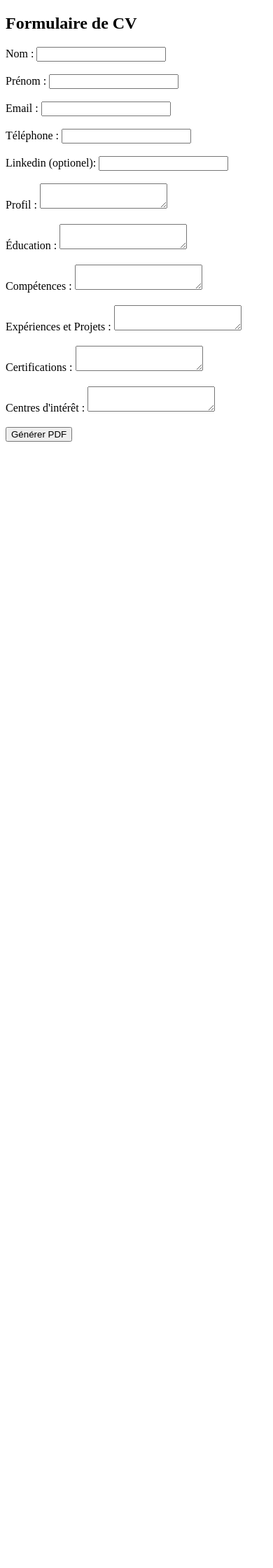
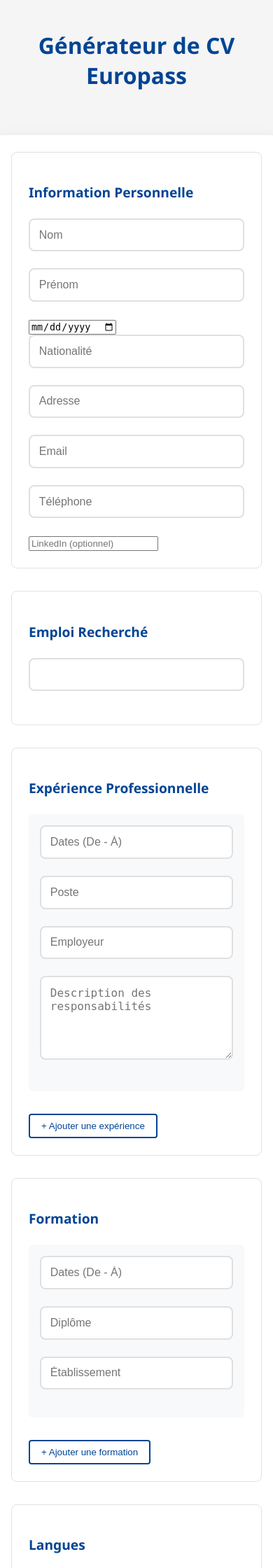
Before and after one commit to Adameelmadani/CV_Generator, a PHP site: page /home.html in a window 390 px wide. Shown: the top 2240 px of the page at 70% size. Before the commit the page ends 631 px from the top, so only its background shows below. Run offline with PHP 8.4, Linux system fonts and the light colour scheme.

Commit message:
Weee gadina lMVP

```diff
--- /dev/null
+++ b/BackEnd/form.js
@@ -0,0 +1,142 @@
+function addExperience() {
+    const container = document.getElementById('experiences');
+    const entry = document.createElement('div');
+    entry.className = 'experience-entry';
+    entry.innerHTML = `
+        <input type="text" name="experience_dates[]" placeholder="Dates (De - À)" required>
+        <input type="text" name="experience_poste[]" placeholder="Poste" required>
+        <input type="text" name="experience_employeur[]" placeholder="Employeur" required>
+        <textarea name="experience_description[]" placeholder="Description des responsabilités" required></textarea>
+        <button type="button" onclick="removeEntry(this)" class="remove-btn">Supprimer</button>
+    `;
+    container.appendChild(entry);
+}
+
+function addEducation() {
+    const container = document.getElementById('education');
+    const entry = document.createElement('div');
+    entry.className = 'education-entry';
+    entry.innerHTML = `
+        <input type="text" name="education_dates[]" placeholder="Dates (De - À)" required>
+        <input type="text" name="education_diplome[]" placeholder="Diplôme" required>
+        <input type="text" name="education_etablissement[]" placeholder="Établissement" required>
+        <button type="button" onclick="removeEntry(this)" class="remove-btn">Supprimer</button>
+    `;
+    container.appendChild(entry);
+}
+
+function addLanguage() {
+    const container = document.getElementById('languages');
+    const entry = document.createElement('div');
+    entry.className = 'language-entry';
+    entry.innerHTML = `
+        <input type="text" name="langue[]" placeholder="Langue" required>
+        <select name="niveau[]" required>
+            <option value="A1">A1</option>
+            <option value="A2">A2</option>
+            <option value="B1">B1</option>
+            <option value="B2">B2</option>
+            <option value="C1">C1</option>
+            <option value="C2">C2</option>
+        </select>
+        <button type="button" onclick="removeEntry(this)" class="remove-btn">Supprimer</button>
+    `;
+    container.appendChild(entry);
+}
+
+function removeEntry(button) {
+    const section = button.closest('.section');
+    const entries = section.querySelectorAll('.experience-entry, .education-entry, .language-entry');
+    if (entries.length > 1) {
+        button.parentElement.remove();
+    } else {
+        alert('Au moins une entrée est requise dans cette section');
+    }
+}
+
+function validateForm() {
+    const requiredFields = document.querySelectorAll('input[required], textarea[required], select[required]');
+    let isValid = true;
+
+    // Reset all borders
+    requiredFields.forEach(field => field.style.borderColor = '');
+
+    // Check personal information
+    const personalFields = [
+        'nom', 'prenom', 'date_naissance', 'nationalite',
+        'adresse', 'email', 'telephone', 'emploi_recherche'
+    ];
+
+    personalFields.forEach(fieldName => {
+        const field = document.querySelector(`[name="${fieldName}"]`);
+        if (!field || !field.value.trim()) {
+            if (field) field.style.borderColor = 'red';
+            isValid = false;
+        }
+    });
+
+    // Check dynamic sections (Experience, Education, Languages)
+    const sections = {
+        'experiences': ['experience_dates[]', 'experience_poste[]', 'experience_employeur[]', 'experience_description[]'],
+        'education': ['education_dates[]', 'education_diplome[]', 'education_etablissement[]'],
+        'languages': ['langue[]', 'niveau[]']
+    };
+
+    for (const [sectionId, fields] of Object.entries(sections)) {
+        const container = document.getElementById(sectionId);
+        if (!container || container.children.length === 0) {
+            isValid = false;
+            alert(`La section ${sectionId} ne peut pas être vide`);
+            continue;
+        }
+
+        const entries = container.children;
+        for (const entry of entries) {
+            fields.forEach(fieldName => {
+                const field = entry.querySelector(`[name="${fieldName}"]`);
+                if (!field || !field.value.trim()) {
+                    if (field) field.style.borderColor = 'red';
+                    isValid = false;
+                }
+            });
+        }
+    }
+
+    return isValid;
+}
+
+function formatData() {
+    // Format dates consistently
+    document.querySelectorAll('input[name="experience_dates[]"], input[name="education_dates[]"]').forEach(input => {
+        input.value = input.value.trim();
+    });
+
+    // Clean up text inputs
+    document.querySelectorAll('textarea').forEach(textarea => {
+        textarea.value = textarea.value.trim().replace(/\n\s*\n\s*\n/g, '\n\n');
+    });
+}
+
+document.getElementById('cvForm').onsubmit = function(e) {
+    if (!validateForm()) {
+        e.preventDefault();
+        alert('Veuillez remplir tous les champs obligatoires');
+        return false;
+    }
+
+    formatData();
+    return true;
+};
+
+// Add initial entries if containers are empty
+window.onload = function() {
+    if (document.querySelectorAll('#experiences .experience-entry').length === 0) {
+        addExperience();
+    }
+    if (document.querySelectorAll('#education .education-entry').length === 0) {
+        addEducation();
+    }
+    if (document.querySelectorAll('#languages .language-entry').length === 0) {
+        addLanguage();
+    }
+};
--- a/BackEnd/home.html
+++ b/BackEnd/home.html
@@ -3,45 +3,87 @@
 <head>
     <meta charset="UTF-8">
     <meta name="viewport" content="width=device-width, initial-scale=1.0">
-    <title>Formulaire de CV</title>
+    <title>Europass CV Generator</title>
+    <link rel="stylesheet" href="styles.css">
 </head>
 <body>
-    <h2>Formulaire de CV</h2>
-    <form id="cvForm" action="generate_cv.php" method="POST">
-        <label>Nom :</label>
-        <input type="text" name="nom" required><br><br>
+    <h2>Générateur de CV Europass</h2>
+    <form id="cvForm" action="generate_cv.php" method="POST" enctype="multipart/form-data">
+        <!-- Personal Information -->
+        <div class="section">
+            <h3>Information Personnelle</h3>
+            <input type="text" name="nom" placeholder="Nom" required>
+            <input type="text" name="prenom" placeholder="Prénom" required>
+            <input type="date" name="date_naissance" required>
+            <input type="text" name="nationalite" placeholder="Nationalité" required>
+            <input type="text" name="adresse" placeholder="Adresse" required>
+            <input type="email" name="email" placeholder="Email" required>
+            <input type="tel" name="telephone" placeholder="Téléphone" required>
+            <input type="url" name="linkedin" placeholder="LinkedIn (optionnel)">
+        </div>
 
-        <label>Prénom :</label>
-        <input type="text" name="prenom" required><br><br>
+        <!-- Job Applied For -->
+        <div class="section">
+            <h3>Emploi Recherché</h3>
+            <input type="text" name="emploi_recherche" required>
+        </div>
 
-        <label>Email :</label>
-        <input type="email" name="email" required><br><br>
+        <!-- Work Experience -->
+        <div class="section">
+            <h3>Expérience Professionnelle</h3>
+            <div id="experiences">
+                <div class="experience-entry">
+                    <input type="text" name="experience_dates[]" placeholder="Dates (De - À)">
+                    <input type="text" name="experience_poste[]" placeholder="Poste">
+                    <input type="text" name="experience_employeur[]" placeholder="Employeur">
+                    <textarea name="experience_description[]" placeholder="Description des responsabilités"></textarea>
+                </div>
+            </div>
+            <button type="button" onclick="addExperience()">+ Ajouter une expérience</button>
+        </div>
 
-        <label>Téléphone :</label>
-        <input type="tel" name="telephone" required><br><br>
+        <!-- Education -->
+        <div class="section">
+            <h3>Formation</h3>
+            <div id="education">
+                <div class="education-entry">
+                    <input type="text" name="education_dates[]" placeholder="Dates (De - À)">
+                    <input type="text" name="education_diplome[]" placeholder="Diplôme">
+                    <input type="text" name="education_etablissement[]" placeholder="Établissement">
+                </div>
+            </div>
+            <button type="button" onclick="addEducation()">+ Ajouter une formation</button>
+        </div>
 
-        <label>Linkedin (optionel):</label>
-        <input type="tel" name="linkedin"><br><br>
+        <!-- Languages -->
+        <div class="section">
+            <h3>Langues</h3>
+            <div id="languages">
+                <div class="language-entry">
+                    <input type="text" name="langue[]" placeholder="Langue">
+                    <select name="niveau[]">
+                        <option value="A1">A1</option>
+                        <option value="A2">A2</option>
+                        <option value="B1">B1</option>
+                        <option value="B2">B2</option>
+                        <option value="C1">C1</option>
+                        <option value="C2">C2</option>
+                    </select>
+                </div>
+            </div>
+            <button type="button" onclick="addLanguage()">+ Ajouter une langue</button>
+        </div>
 
-        <label>Profil :</label>
-        <textarea name="profil" required></textarea><br><br>
+        <!-- Skills -->
+        <div class="section">
+            <h3>Compétences</h3>
+            <textarea name="competences_numeriques" placeholder="Compétences numériques" required></textarea>
+            <textarea name="competences_autres" placeholder="Autres compétences" required></textarea>
+        </div>
 
-        <label>Éducation :</label>
-        <textarea name="education" required></textarea><br><br>
+        <input type="submit" value="Générer CV Europass">
+    </form>
 
-        <label>Compétences :</label>
-        <textarea name="competences" required></textarea><br><br>
-
-        <label>Expériences et Projets :</label>
-        <textarea name="experiences" required></textarea><br><br>
-
-        <label>Certifications :</label>
-        <textarea name="certifications" required></textarea><br><br>
-
-        <label>Centres d'intérêt :</label>
-        <textarea name="interets" required></textarea><br><br>
-
-        <button type="submit">Générer PDF</button>
-    </form>
+    <script src="form.js"></script>
 </body>
 </html>
--- /dev/null
+++ b/BackEnd/styles.css
@@ -0,0 +1,150 @@
+:root {
+  --primary-color: #004494;
+  --accent-color: #3498db;
+  --success-color: #2ecc71;
+  --background-color: #f5f5f5;
+  --form-background: #ffffff;
+  --text-color: #2c3e50;
+  --border-color: #dee2e6;
+}
+
+body {
+  font-family: 'Segoe UI', Tahoma, Geneva, Verdana, sans-serif;
+  background-color: var(--background-color);
+  margin: 0;
+  padding: 2rem;
+  min-height: 100vh;
+  display: flex;
+  flex-direction: column;
+  align-items: center;
+}
+
+form {
+  background: var(--form-background);
+  padding: 2.5rem;
+  border-radius: 12px;
+  box-shadow: 0 8px 24px rgba(0, 0, 0, 0.1);
+  width: 100%;
+  max-width: 600px;
+  margin-top: 2rem;
+}
+
+h2 {
+  color: var(--primary-color);
+  font-size: 2rem;
+  margin-bottom: 2rem;
+  text-align: center;
+  font-weight: 600;
+}
+
+label {
+  display: block;
+  margin-bottom: 0.5rem;
+  color: var(--text-color);
+  font-weight: 500;
+  font-size: 0.95rem;
+}
+
+input[type="text"],
+input[type="email"],
+input[type="tel"],
+textarea {
+  width: 100%;
+  padding: 0.8rem;
+  margin-bottom: 1.5rem;
+  border: 2px solid #e0e0e0;
+  border-radius: 8px;
+  font-size: 1rem;
+  transition: all 0.3s ease;
+  box-sizing: border-box;
+}
+
+input[type="text"]:focus,
+input[type="email"]:focus,
+input[type="tel"]:focus,
+textarea:focus {
+  border-color: var(--accent-color);
+  outline: none;
+  box-shadow: 0 0 0 3px rgba(52, 152, 219, 0.1);
+}
+
+textarea {
+  min-height: 120px;
+  resize: vertical;
+}
+
+input[type="submit"] {
+  width: 100%;
+  padding: 1rem;
+  background-color: var(--accent-color);
+  border: none;
+  border-radius: 8px;
+  color: white;
+  font-size: 1.1rem;
+  font-weight: 600;
+  cursor: pointer;
+  transition: all 0.3s ease;
+}
+
+input[type="submit"]:hover {
+  background-color: #2980b9;
+  transform: translateY(-1px);
+}
+
+input[type="submit"]:active {
+  transform: translateY(1px);
+}
+
+.section {
+  margin-bottom: 2rem;
+  padding: 1.5rem;
+  border: 1px solid var(--border-color);
+  border-radius: 8px;
+}
+
+.section h3 {
+  color: var(--primary-color);
+  margin-bottom: 1.5rem;
+  font-size: 1.2rem;
+}
+
+.experience-entry, .education-entry, .language-entry {
+  padding: 1rem;
+  margin-bottom: 1rem;
+  background-color: #f8f9fa;
+  border-radius: 6px;
+}
+
+button[type="button"] {
+  background-color: #ffffff;
+  border: 2px solid var(--primary-color);
+  color: var(--primary-color);
+  padding: 0.5rem 1rem;
+  border-radius: 4px;
+  cursor: pointer;
+  margin-top: 1rem;
+}
+
+button[type="button"]:hover {
+  background-color: var(--primary-color);
+  color: #ffffff;
+}
+
+select {
+  width: 100%;
+  padding: 0.8rem;
+  margin-bottom: 1.5rem;
+  border: 2px solid #e0e0e0;
+  border-radius: 8px;
+  font-size: 1rem;
+}
+
+@media (max-width: 768px) {
+  body {
+    padding: 1rem;
+  }
+
+  form {
+    padding: 1.5rem;
+  }
+}
```
Also changed, not shown: BackEnd/generate_cv.php (+68 -47 lines).
